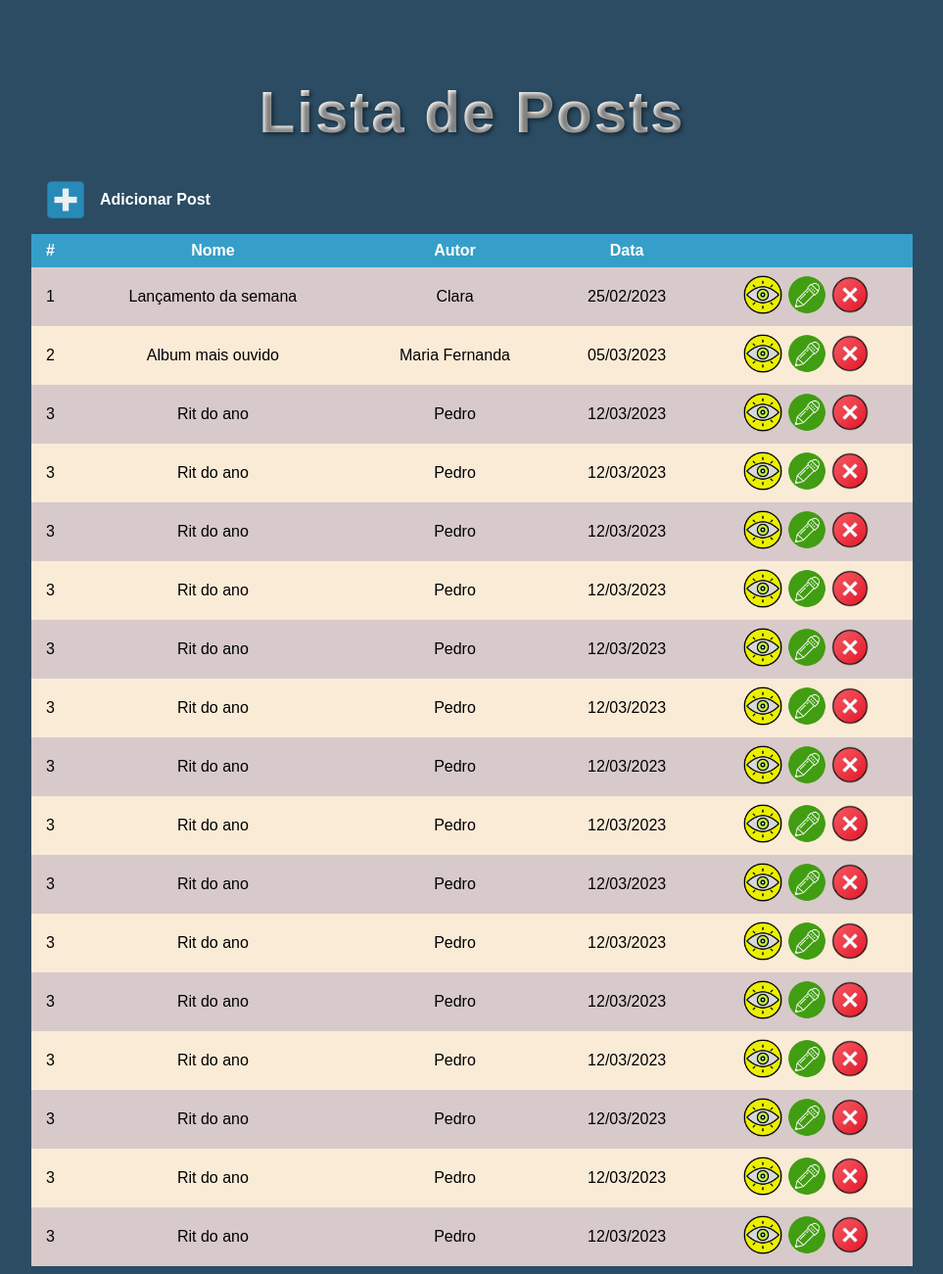
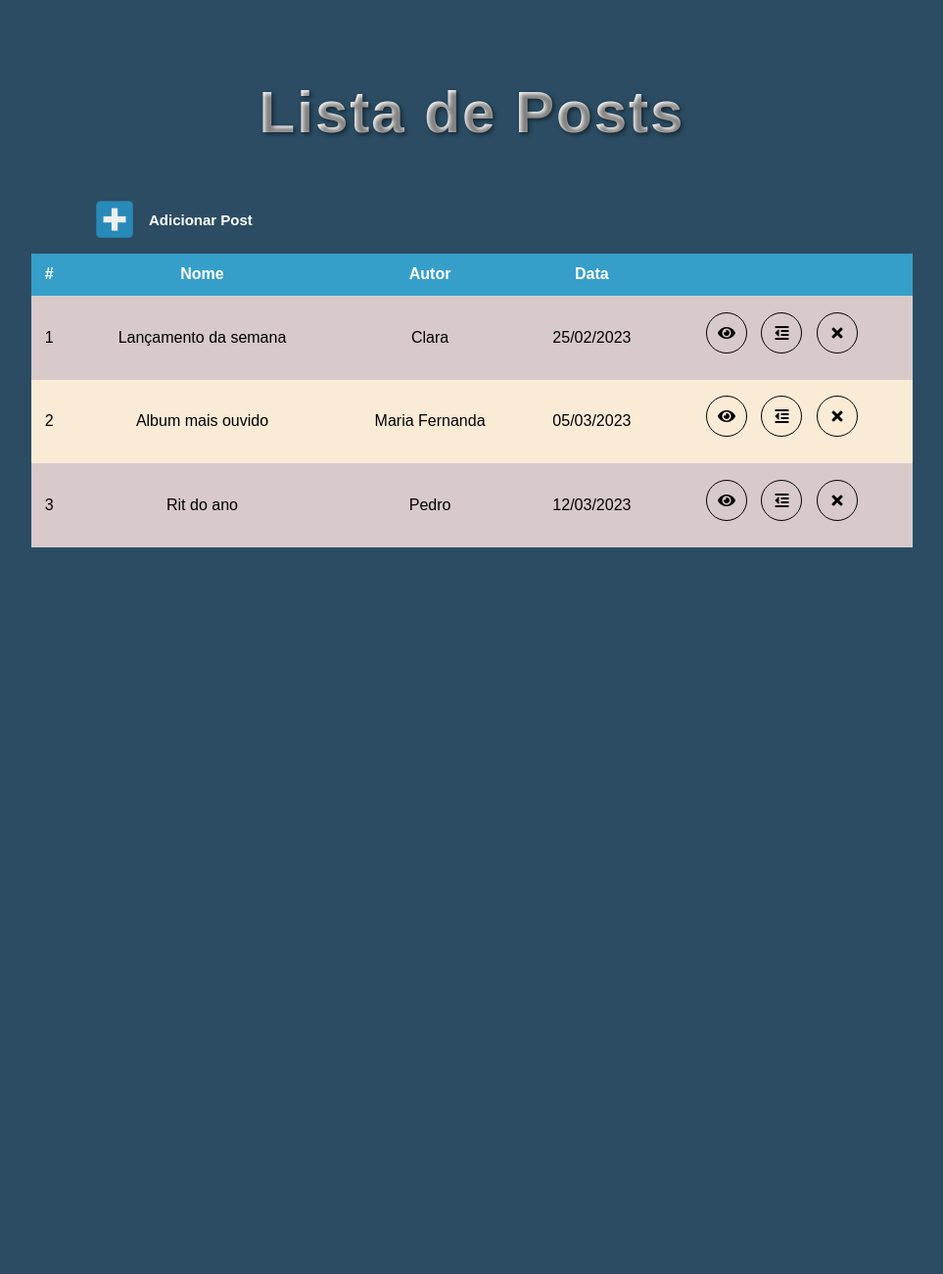
Before and after one commit to Joao-Vitor-Fernandes/Trainee-2023.1, a PHP site: page /app/views/admin/lista_de_posts.html in a window 1280 px wide. Shown: the whole page at 98% size, without its empty margins (158-1121 px from the left). After the commit the page ends 559 px from the top, so only its background shows below. Run offline with PHP 8.4, Linux system fonts and the light colour scheme.

Commit message:
Alteração dos botões

```diff
--- a/Phonefy/app/views/admin/lista_de_posts.html
+++ b/Phonefy/app/views/admin/lista_de_posts.html
@@ -8,6 +8,7 @@
     <link rel="stylesheet" href="../../../public/css/lista_de_posts.css">
     <link rel="preconnect" href="https://fonts.googleapis.com">
     <link href="https://fonts.googleapis.com/css2?family=Montserrat:wght@100@400;500&display=swap" rel="stylesheet">
+    <link rel="stylesheet" href="https://cdnjs.cloudflare.com/ajax/libs/font-awesome/5.15.3/css/all.min.css" />
 </head>
 
 
@@ -18,7 +19,8 @@
             <caption>
                 <!--Caso queria colocar um caption: insere ele aqui-->
                 <div class="add">
-                    <a href="#"> <img src="../../../public/assets/icon_add.png" alt="Adicionar" height="50" width="50"></a>
+                    <a href="#"> <img src="../../../public/assets/icon_add.png" alt="Adicionar" height="50"
+                            width="50"></a>
                     <p>Adicionar Post</p>
                 </div>
             </caption>
@@ -35,13 +37,10 @@
                 <td>Clara</td>
                 <td>25/02/2023</td>
                 <td class="icon">
-                    <a href="#"> <img src="../../../public/assets/icon_view.png" alt="Visualizar" height="40"
-                            width="40"></a>
-                    <a href="#"> <img src="../../../public/assets/icon_pencil.png" alt="Editar" height="40"
-                            width="40"></a>
-                    <!--<a href="#"> <img src="../../../public/assets/icon_delete.png" alt="Deletar" height="40" width="40"></a>-->
+                    <a href="#"> <i class="fa fa-eye" alt="Visualiar"></i> </a>
+                    <a href="#"><i class="fa fa-outdent" aria-hidden="true"></i> </a>
                     <a href="#" onclick="return confirm('Tem certeza de que deseja excluir este elemento?')">
-                        <img src="../../../public/assets/icon_delete.png" alt="Deletar" height="40" width="40">
+                        <i class="fa fa-times" alt="Deletar"></i>
                     </a>
                 </td>
             </tr>
@@ -51,28 +50,10 @@
                 <td>Maria Fernanda</td>
                 <td>05/03/2023</td>
                 <td class="icon">
-                    <a href="#"> <img src="../../../public/assets/icon_view.png" alt="Visualizar" height="40"
-                            width="40"></a>
-                    <a href="#"> <img src="../../../public/assets/icon_pencil.png" alt="Editar" height="40"
-                            width="40"></a>
+                    <a href="#"> <i class="fa fa-eye" alt="Visualiar"></i> </a>
+                    <a href="#"><i class="fa fa-outdent" aria-hidden="true"></i> </a>
                     <a href="#" onclick="return confirm('Tem certeza de que deseja excluir este elemento?')">
-                        <img src="../../../public/assets/icon_delete.png" alt="Deletar" height="40" width="40">
-                    </a>
-                </td>
-
-            </tr>
-            <tr> <!--Quarta linha-->
-                <td>3</td>
-                <td>Rit do ano</td>
-                <td>Pedro</td>
-                <td>12/03/2023</td>
-                <td class="icon">
-                    <a href="#"> <img src="../../../public/assets/icon_view.png" alt="Visualizar" height="40"
-                            width="40"></a>
-                    <a href="#"> <img src="../../../public/assets/icon_pencil.png" alt="Editar" height="40"
-                            width="40"></a>
-                    <a href="#" onclick="return confirm('Tem certeza de que deseja excluir este elemento?')">
-                        <img src="../../../public/assets/icon_delete.png" alt="Deletar" height="40" width="40">
+                        <i class="fa fa-times" alt="Deletar"></i>
                     </a>
                 </td>
             </tr>
@@ -82,207 +63,10 @@
                 <td>Pedro</td>
                 <td>12/03/2023</td>
                 <td class="icon">
-                    <a href="#"> <img src="../../../public/assets/icon_view.png" alt="Visualizar" height="40"
-                            width="40"></a>
-                    <a href="#"> <img src="../../../public/assets/icon_pencil.png" alt="Editar" height="40"
-                            width="40"></a>
+                    <a href="#"> <i class="fa fa-eye" alt="Visualiar"></i> </a>
+                    <a href="#"><i class="fa fa-outdent" aria-hidden="true"></i> </a>
                     <a href="#" onclick="return confirm('Tem certeza de que deseja excluir este elemento?')">
-                        <img src="../../../public/assets/icon_delete.png" alt="Deletar" height="40" width="40">
-                    </a>
-                </td>
-            </tr>
-            <tr> <!--Quarta linha-->
-                <td>3</td>
-                <td>Rit do ano</td>
-                <td>Pedro</td>
-                <td>12/03/2023</td>
-                <td class="icon">
-                    <a href="#"> <img src="../../../public/assets/icon_view.png" alt="Visualizar" height="40"
-                            width="40"></a>
-                    <a href="#"> <img src="../../../public/assets/icon_pencil.png" alt="Editar" height="40"
-                            width="40"></a>
-                    <a href="#" onclick="return confirm('Tem certeza de que deseja excluir este elemento?')">
-                        <img src="../../../public/assets/icon_delete.png" alt="Deletar" height="40" width="40">
-                    </a>
-                </td>
-            </tr>
-            <tr> <!--Quarta linha-->
-                <td>3</td>
-                <td>Rit do ano</td>
-                <td>Pedro</td>
-                <td>12/03/2023</td>
-                <td class="icon">
-                    <a href="#"> <img src="../../../public/assets/icon_view.png" alt="Visualizar" height="40"
-                            width="40"></a>
-                    <a href="#"> <img src="../../../public/assets/icon_pencil.png" alt="Editar" height="40"
-                            width="40"></a>
-                    <a href="#" onclick="return confirm('Tem certeza de que deseja excluir este elemento?')">
-                        <img src="../../../public/assets/icon_delete.png" alt="Deletar" height="40" width="40">
-                    </a>
-                </td>
-            </tr>
-            <tr> <!--Quarta linha-->
-                <td>3</td>
-                <td>Rit do ano</td>
-                <td>Pedro</td>
-                <td>12/03/2023</td>
-                <td class="icon">
-                    <a href="#"> <img src="../../../public/assets/icon_view.png" alt="Visualizar" height="40"
-                            width="40"></a>
-                    <a href="#"> <img src="../../../public/assets/icon_pencil.png" alt="Editar" height="40"
-                            width="40"></a>
-                    <a href="#" onclick="return confirm('Tem certeza de que deseja excluir este elemento?')">
-                        <img src="../../../public/assets/icon_delete.png" alt="Deletar" height="40" width="40">
-                    </a>
-                </td>
-            </tr>
-            <tr> <!--Quarta linha-->
-                <td>3</td>
-                <td>Rit do ano</td>
-                <td>Pedro</td>
-                <td>12/03/2023</td>
-                <td class="icon">
-                    <a href="#"> <img src="../../../public/assets/icon_view.png" alt="Visualizar" height="40"
-                            width="40"></a>
-                    <a href="#"> <img src="../../../public/assets/icon_pencil.png" alt="Editar" height="40"
-                            width="40"></a>
-                    <a href="#" onclick="return confirm('Tem certeza de que deseja excluir este elemento?')">
-                        <img src="../../../public/assets/icon_delete.png" alt="Deletar" height="40" width="40">
-                    </a>
-                </td>
-            </tr>
-            <tr> <!--Quarta linha-->
-                <td>3</td>
-                <td>Rit do ano</td>
-                <td>Pedro</td>
-                <td>12/03/2023</td>
-                <td class="icon">
-                    <a href="#"> <img src="../../../public/assets/icon_view.png" alt="Visualizar" height="40"
-                            width="40"></a>
-                    <a href="#"> <img src="../../../public/assets/icon_pencil.png" alt="Editar" height="40"
-                            width="40"></a>
-                    <a href="#" onclick="return confirm('Tem certeza de que deseja excluir este elemento?')">
-                        <img src="../../../public/assets/icon_delete.png" alt="Deletar" height="40" width="40">
-                    </a>
-                </td>
-            </tr>
-            <tr> <!--Quarta linha-->
-                <td>3</td>
-                <td>Rit do ano</td>
-                <td>Pedro</td>
-                <td>12/03/2023</td>
-                <td class="icon">
-                    <a href="#"> <img src="../../../public/assets/icon_view.png" alt="Visualizar" height="40"
-                            width="40"></a>
-                    <a href="#"> <img src="../../../public/assets/icon_pencil.png" alt="Editar" height="40"
-                            width="40"></a>
-                    <a href="#" onclick="return confirm('Tem certeza de que deseja excluir este elemento?')">
-                        <img src="../../../public/assets/icon_delete.png" alt="Deletar" height="40" width="40">
-                    </a>
-                </td>
-            </tr>
-            <tr> <!--Quarta linha-->
-                <td>3</td>
-                <td>Rit do ano</td>
-                <td>Pedro</td>
-                <td>12/03/2023</td>
-                <td class="icon">
-                    <a href="#"> <img src="../../../public/assets/icon_view.png" alt="Visualizar" height="40"
-                            width="40"></a>
-                    <a href="#"> <img src="../../../public/assets/icon_pencil.png" alt="Editar" height="40"
-                            width="40"></a>
-                    <a href="#" onclick="return confirm('Tem certeza de que deseja excluir este elemento?')">
-                        <img src="../../../public/assets/icon_delete.png" alt="Deletar" height="40" width="40">
-                    </a>
-                </td>
-            </tr>
-            <tr> <!--Quarta linha-->
-                <td>3</td>
-                <td>Rit do ano</td>
-                <td>Pedro</td>
-                <td>12/03/2023</td>
-                <td class="icon">
-                    <a href="#"> <img src="../../../public/assets/icon_view.png" alt="Visualizar" height="40"
-                            width="40"></a>
-                    <a href="#"> <img src="../../../public/assets/icon_pencil.png" alt="Editar" height="40"
-                            width="40"></a>
-                    <a href="#" onclick="return confirm('Tem certeza de que deseja excluir este elemento?')">
-                        <img src="../../../public/assets/icon_delete.png" alt="Deletar" height="40" width="40">
-                    </a>
-                </td>
-            </tr>
-            <tr> <!--Quarta linha-->
-                <td>3</td>
-                <td>Rit do ano</td>
-                <td>Pedro</td>
-                <td>12/03/2023</td>
-                <td class="icon">
-                    <a href="#"> <img src="../../../public/assets/icon_view.png" alt="Visualizar" height="40"
-                            width="40"></a>
-                    <a href="#"> <img src="../../../public/assets/icon_pencil.png" alt="Editar" height="40"
-                            width="40"></a>
-                    <a href="#" onclick="return confirm('Tem certeza de que deseja excluir este elemento?')">
-                        <img src="../../../public/assets/icon_delete.png" alt="Deletar" height="40" width="40">
-                    </a>
-                </td>
-            </tr>
-            <tr> <!--Quarta linha-->
-                <td>3</td>
-                <td>Rit do ano</td>
-                <td>Pedro</td>
-                <td>12/03/2023</td>
-                <td class="icon">
-                    <a href="#"> <img src="../../../public/assets/icon_view.png" alt="Visualizar" height="40"
-                            width="40"></a>
-                    <a href="#"> <img src="../../../public/assets/icon_pencil.png" alt="Editar" height="40"
-                            width="40"></a>
-                    <a href="#" onclick="return confirm('Tem certeza de que deseja excluir este elemento?')">
-                        <img src="../../../public/assets/icon_delete.png" alt="Deletar" height="40" width="40">
-                    </a>
-                </td>
-            </tr>
-            <tr> <!--Quarta linha-->
-                <td>3</td>
-                <td>Rit do ano</td>
-                <td>Pedro</td>
-                <td>12/03/2023</td>
-                <td class="icon">
-                    <a href="#"> <img src="../../../public/assets/icon_view.png" alt="Visualizar" height="40"
-                            width="40"></a>
-                    <a href="#"> <img src="../../../public/assets/icon_pencil.png" alt="Editar" height="40"
-                            width="40"></a>
-                    <a href="#" onclick="return confirm('Tem certeza de que deseja excluir este elemento?')">
-                        <img src="../../../public/assets/icon_delete.png" alt="Deletar" height="40" width="40">
-                    </a>
-                </td>
-            </tr>
-            <tr> <!--Quarta linha-->
-                <td>3</td>
-                <td>Rit do ano</td>
-                <td>Pedro</td>
-                <td>12/03/2023</td>
-                <td class="icon">
-                    <a href="#"> <img src="../../../public/assets/icon_view.png" alt="Visualizar" height="40"
-                            width="40"></a>
-                    <a href="#"> <img src="../../../public/assets/icon_pencil.png" alt="Editar" height="40"
-                            width="40"></a>
-                    <a href="#" onclick="return confirm('Tem certeza de que deseja excluir este elemento?')">
-                        <img src="../../../public/assets/icon_delete.png" alt="Deletar" height="40" width="40">
-                    </a>
-                </td>
-            </tr>
-            <tr> <!--Quarta linha-->
-                <td>3</td>
-                <td>Rit do ano</td>
-                <td>Pedro</td>
-                <td>12/03/2023</td>
-                <td class="icon">
-                    <a href="#"> <img src="../../../public/assets/icon_view.png" alt="Visualizar" height="40"
-                            width="40"></a>
-                    <a href="#"> <img src="../../../public/assets/icon_pencil.png" alt="Editar" height="40"
-                            width="40"></a>
-                    <a href="#" onclick="return confirm('Tem certeza de que deseja excluir este elemento?')">
-                        <img src="../../../public/assets/icon_delete.png" alt="Deletar" height="40" width="40">
+                        <i class="fa fa-times" alt="Deletar"></i>
                     </a>
                 </td>
             </tr>
--- a/Phonefy/public/css/lista_de_posts.css
+++ b/Phonefy/public/css/lista_de_posts.css
@@ -48,8 +48,9 @@ caption{
 
 .add p{
     color: white;
-    font-size: 16px;
+    font-size: 15px;
     padding-left: 10px;
+    padding-top: 20px;
 }
 
 
@@ -69,30 +70,64 @@ table td, th{
     text-align: center;
 }
 
-.icon{
+tbody tr:nth-child(2n){ /*Efeito zebrado na tabela*/
+    background-color:  rgb(216, 202, 202);
+}
+
+
+
+/* Alterações dos icones */
+.icon {
+    margin-top: 30px;
     text-align: center;
     padding-left: 5px;
     padding-right: 5px;
 }
 
-tbody tr:nth-child(2n){ /*Efeito zebrado na tabela*/
-    background-color:  rgb(216, 202, 202);
+.icon a{
+    display: inline-flex;
+    align-items: center;
+    justify-content: center;
+    height: 40px;
+    width: 40px;
+    margin: 0 10px 10px 0;
+    text-decoration: none;
+    border-radius: 50%;
+    color: black;
+    border: 1px solid black;
+    transition: all 0.5s ease;
+}
+
+img {
+    margin-top: 20px;
+    margin-left: 50px;
+}
+
+.icon a:hover{
+    color: #41b6e6;
+    background-color: white;
+    border: 1px solid  white;
 }
 
 
- /* @media (max-width:1100px){
+@media (max-width:1100px){
    h1{
        font-size: 30px;;
    }
 
    table{
-        max-width: 100%;
+       /* max-width: 100%; */
        height: 300px;
-        width: 500px;
+       /* width: 500px; */
+       width: 100%;
+   }
+
+   table tr, td{
+
    }
 
    .add{
        float: none;
        text-align: center;
    }
-}  */
+}
```
Lines whose indentation alone changed are shown as unchanged.
